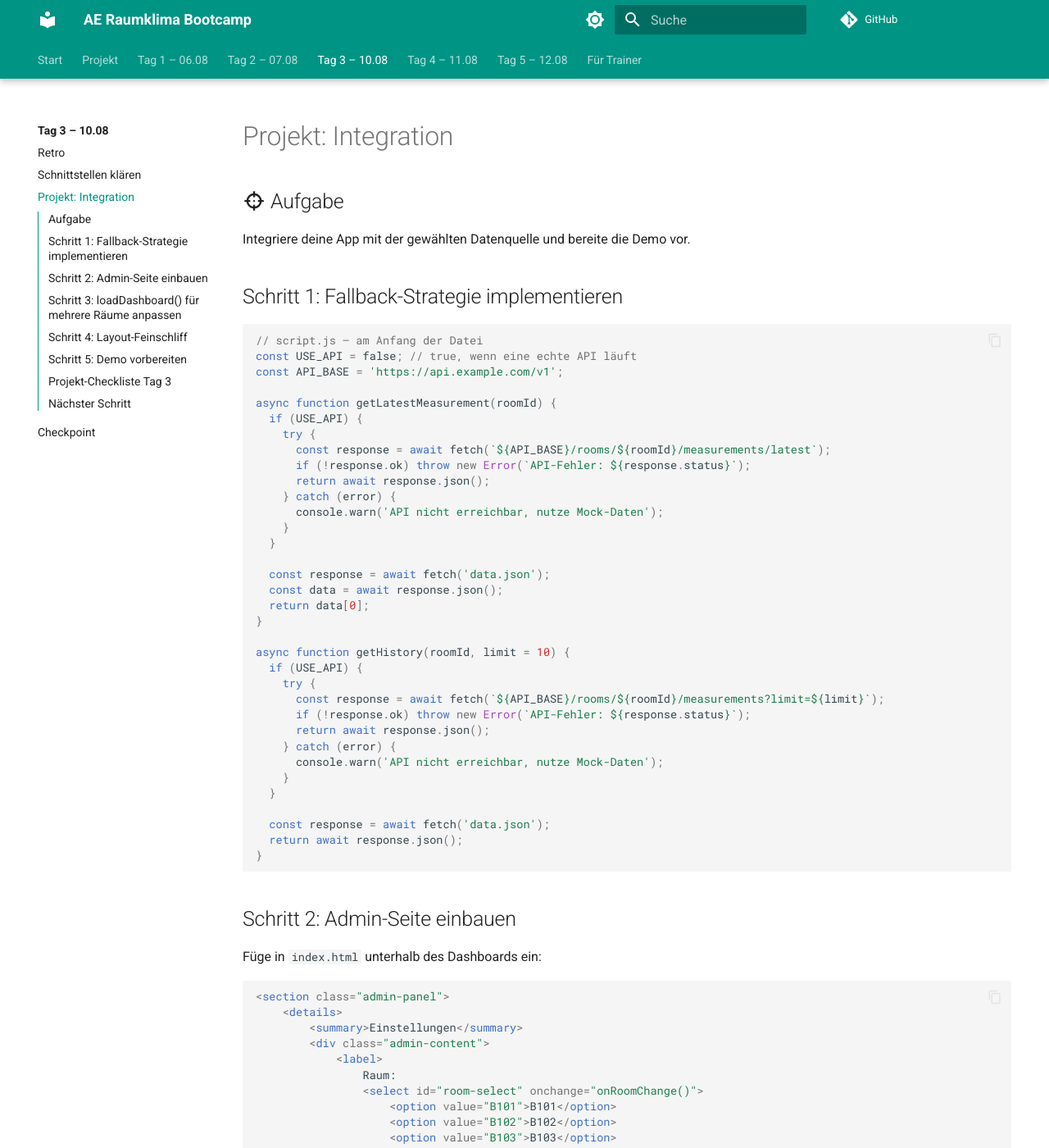
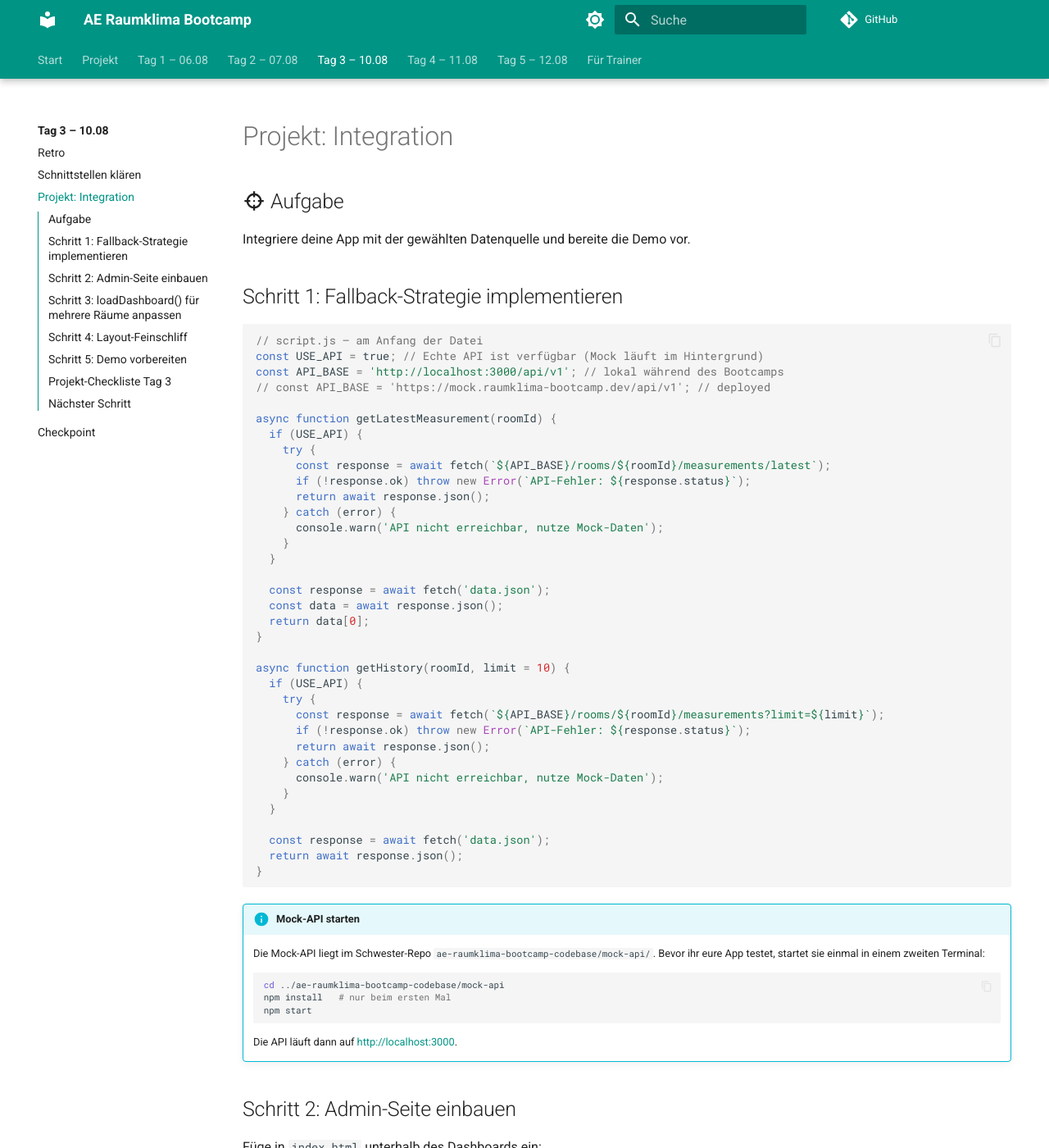
Before and after one commit to HeiligerG/ae-raumklima-bootcamp, an MkDocs documentation site: the page built from docs/tag-3/integration.md, in a window 1280 px wide and 1400 px high. Shown: the whole window at 82% size. Built offline with MkDocs 1.6.1 and Material for MkDocs 9.7.7, drawn with Linux system fonts in a browser that asks for light colours; comment, search, counter and statistics services are not loaded.

Commit message:
docs: verweise auf Mock-API im Schwester-Repo
- api-vertrag.md: Beispiel-URL auf lokale Mock-API anpassen
- schnittstellen.md: Startanleitung für Mock-API ergänzen
- integration.md: USE_API=true, API_BASE auf localhost:3000
- mockdaten.md: Hinweis auf API-Switch ab Tag 3

````diff
--- a/docs/tag-3/integration.md
+++ b/docs/tag-3/integration.md
@@ -8,8 +8,9 @@ Integriere deine App mit der gewählten Datenquelle und bereite die Demo vor.
 
 ```javascript
 // script.js – am Anfang der Datei
-const USE_API = false; // true, wenn eine echte API läuft
-const API_BASE = 'https://api.example.com/v1';
+const USE_API = true; // Echte API ist verfügbar (Mock läuft im Hintergrund)
+const API_BASE = 'http://localhost:3000/api/v1'; // lokal während des Bootcamps
+// const API_BASE = 'https://mock.raumklima-bootcamp.dev/api/v1'; // deployed
 
 async function getLatestMeasurement(roomId) {
   if (USE_API) {
@@ -42,6 +43,18 @@ async function getHistory(roomId, limit = 10) {
   return await response.json();
 }
 ```
+
+!!! info "Mock-API starten"
+    Die Mock-API liegt im Schwester-Repo `ae-raumklima-bootcamp-codebase/mock-api/`.
+    Bevor ihr eure App testet, startet sie einmal in einem zweiten Terminal:
+
+    ```bash
+    cd ../ae-raumklima-bootcamp-codebase/mock-api
+    npm install   # nur beim ersten Mal
+    npm start
+    ```
+
+    Die API läuft dann auf <http://localhost:3000>.
 
 ## Schritt 2: Admin-Seite einbauen
 
````
Also changed, not shown: docs/projekt/api-vertrag.md (+14 -1 lines), docs/projekt/mockdaten.md (+3 -0 lines), docs/tag-3/schnittstellen.md (+13 -3 lines).
